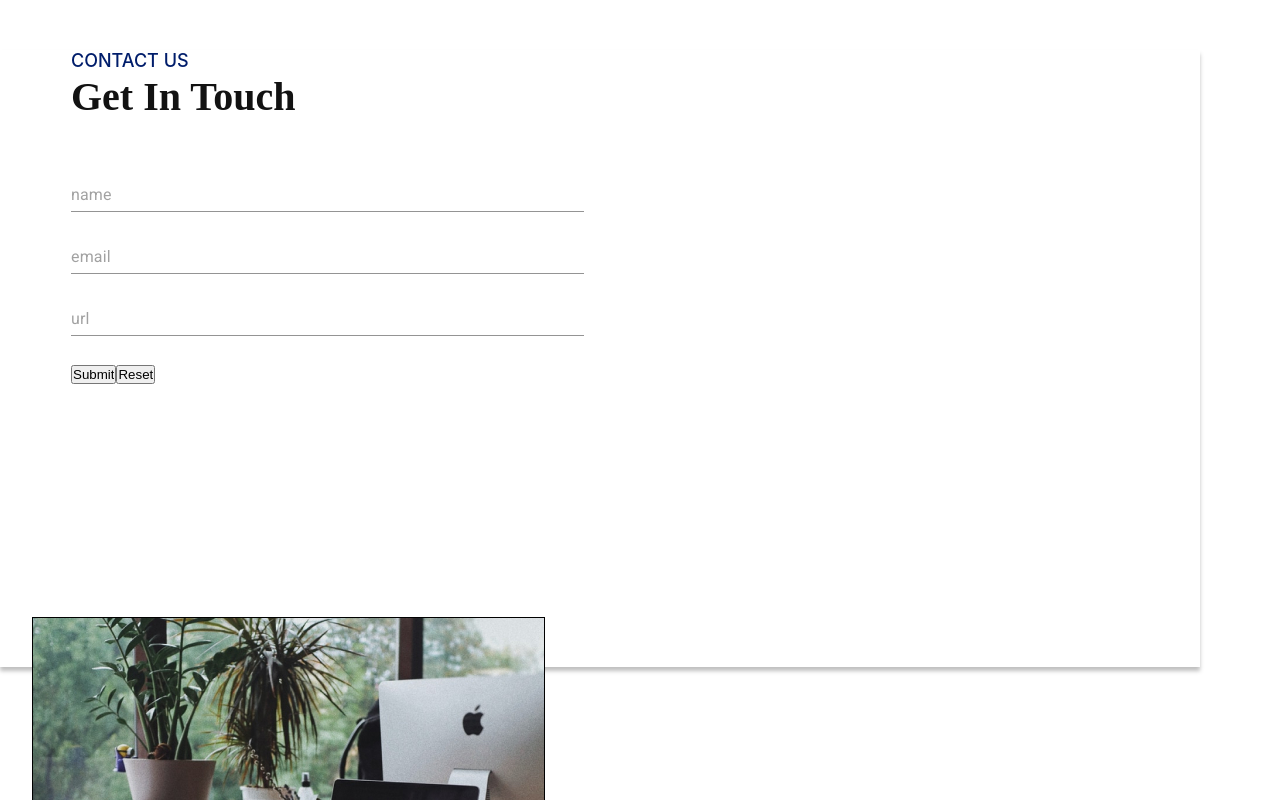
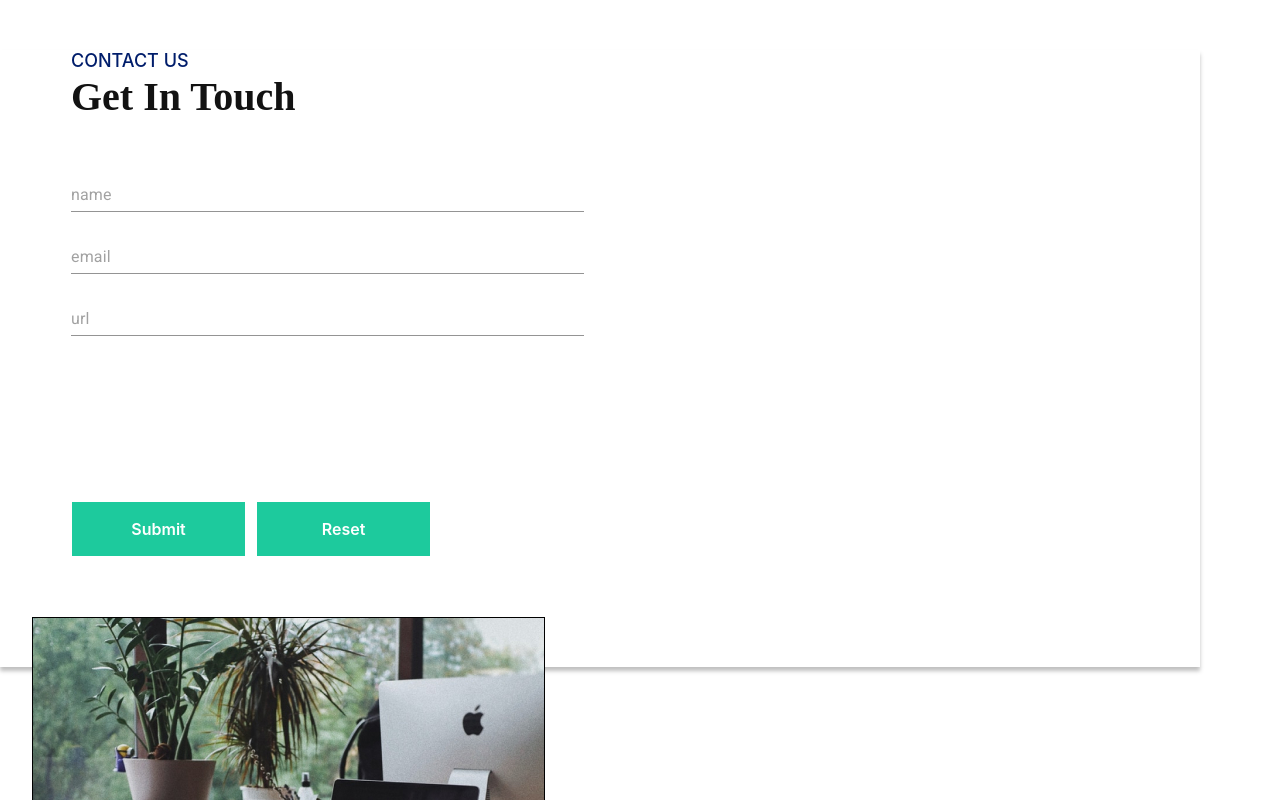
Before and after one commit to Sgalstyan06/form_submit_with_full_validation, a React (Create React App) app: page / in a window 1280 px wide. Shown: the top 800 px of the page. Built offline with nearby package versions, Linux system fonts and the light colour scheme.

Commit message:
do design button

```diff
--- a/src/App.css
+++ b/src/App.css
@@ -65,7 +65,7 @@ h1 {
   box-sizing: border-box;
 }
 
-#all-inp{
+#all-inp {
   margin-top: 55px;
 }
 
@@ -94,6 +94,24 @@ h1 {
   flex: none;
   order: 2;
   flex-grow: 0;
+}
+
+.btn {
+  margin-top: 139px;
+  margin-left: 1px;
+  width: 173px;
+  height: 54px;
+  border: none;
+  background: #1dca9d;
+  font-family: "Inter";
+  font-style: normal;
+  font-weight: 600;
+  font-size: 16px;
+  line-height: 19px;
+  color: #ffffff;
+}
+.reset {
+  margin-left: 12px;
 }
 
 /* @media screen and (max-width: 700px) {
--- a/src/components/form.js
+++ b/src/components/form.js
@@ -27,7 +27,6 @@ export default function Form({ onAdd }) {
       setStore(listItem);
     }
     onAdd(listItem);
-
   }, [listItem]);
 
   const onSubmit = (data) => {
@@ -42,7 +41,6 @@ export default function Form({ onAdd }) {
           <TextField
             className="first text-field"
             id="standard-basic"
-            // label="name"
             placeholder="name"
             variant="standard"
             type="text"
@@ -55,16 +53,11 @@ export default function Form({ onAdd }) {
             })}
           />
         </div>
-        <div
-        // style={{ height: 28 }}
-        className="error"
-        >
+        <div className="error">
           {errors?.name && <p>{errors?.name?.message}</p>}
         </div>
         <TextField
-          // className="second text-field"
           id="standard-basic"
-          // label="email"
           placeholder="email"
           variant="standard"
           type="email"
@@ -78,15 +71,10 @@ export default function Form({ onAdd }) {
           })}
         />
 
-        <div
-        // style={{ height: 28 }}
-        className="error"
-        >{errors?.email?.message}</div>
+        <div className="error">{errors?.email?.message}</div>
         <div>
           <TextField
-            // className="third text-field"
             id="standard-basic"
-            // label="url"
             placeholder="url"
             variant="standard"
             type="url"
@@ -99,13 +87,10 @@ export default function Form({ onAdd }) {
             })}
           />
         </div>
-        <div
-        // style={{ height: 28 }}
-        className="error"
-        >{errors?.url?.message}</div>
-        <input type="submit" className="submit-btn"/>
+        <div className="error">{errors?.url?.message}</div>
+        <input type="submit" className="submit btn" />
         <input
-          className="reset-btn"
+          className="reset btn"
           type="reset"
           onClick={() => {
             removeClearStore();
```
